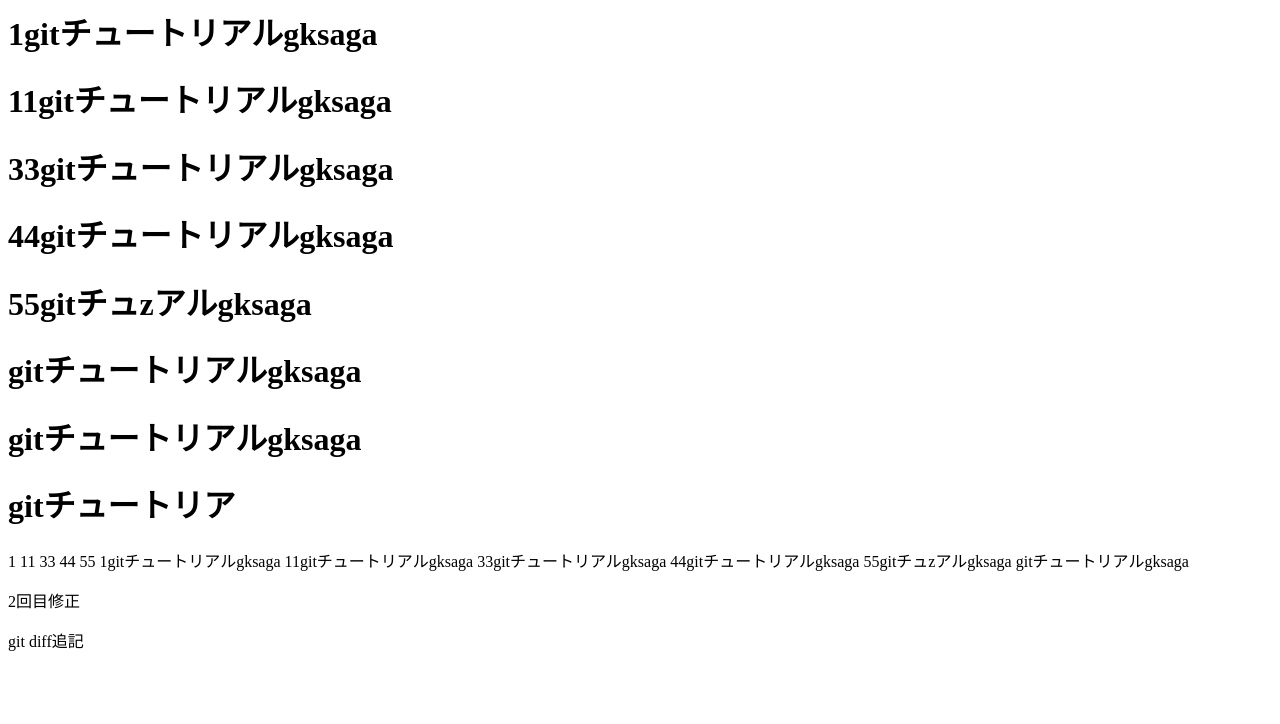
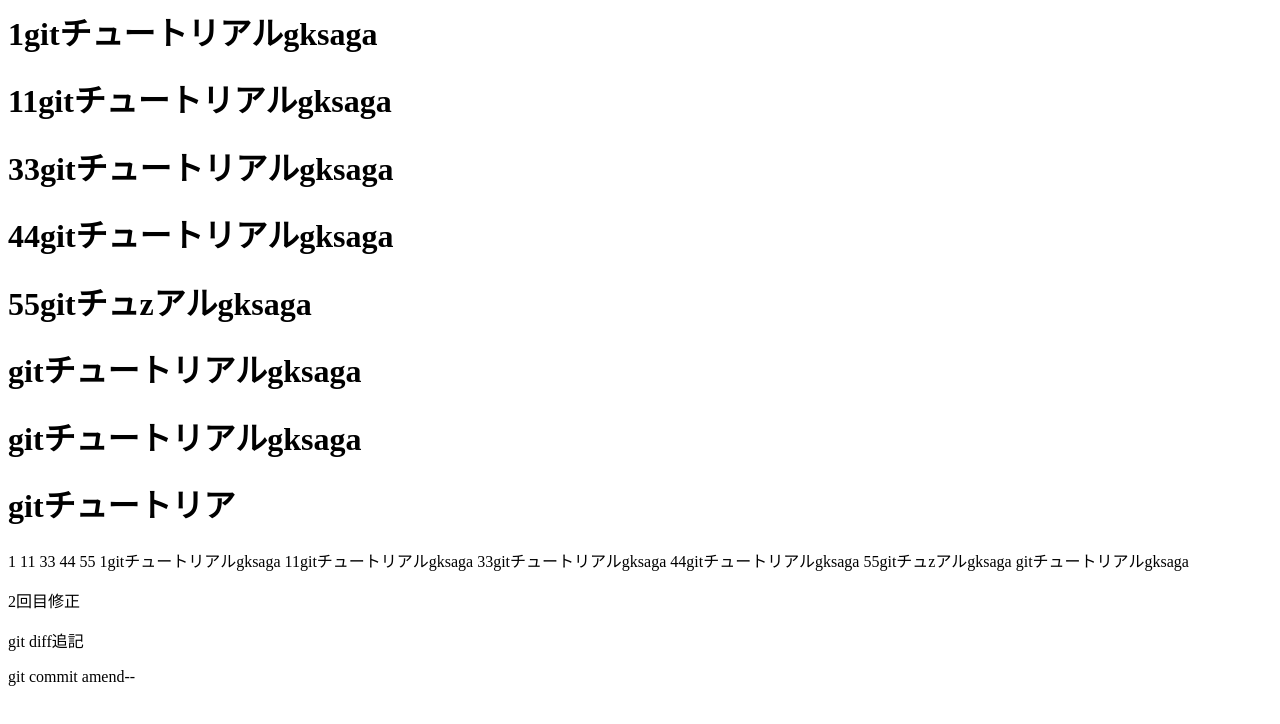
Before and after one commit to ssatohiro/git_tutorial, a plain HTML site: page index.html in a window 1280 px wide. Drawn offline with Linux system fonts and the light colour scheme.

Commit message:
git commit amendを追記

```diff
--- a/index.html
+++ b/index.html
@@ -23,3 +23,4 @@
 
 <p>2回目修正</p>
 <p>git diff追記</p>
+<p>git commit amend--</p>
```
